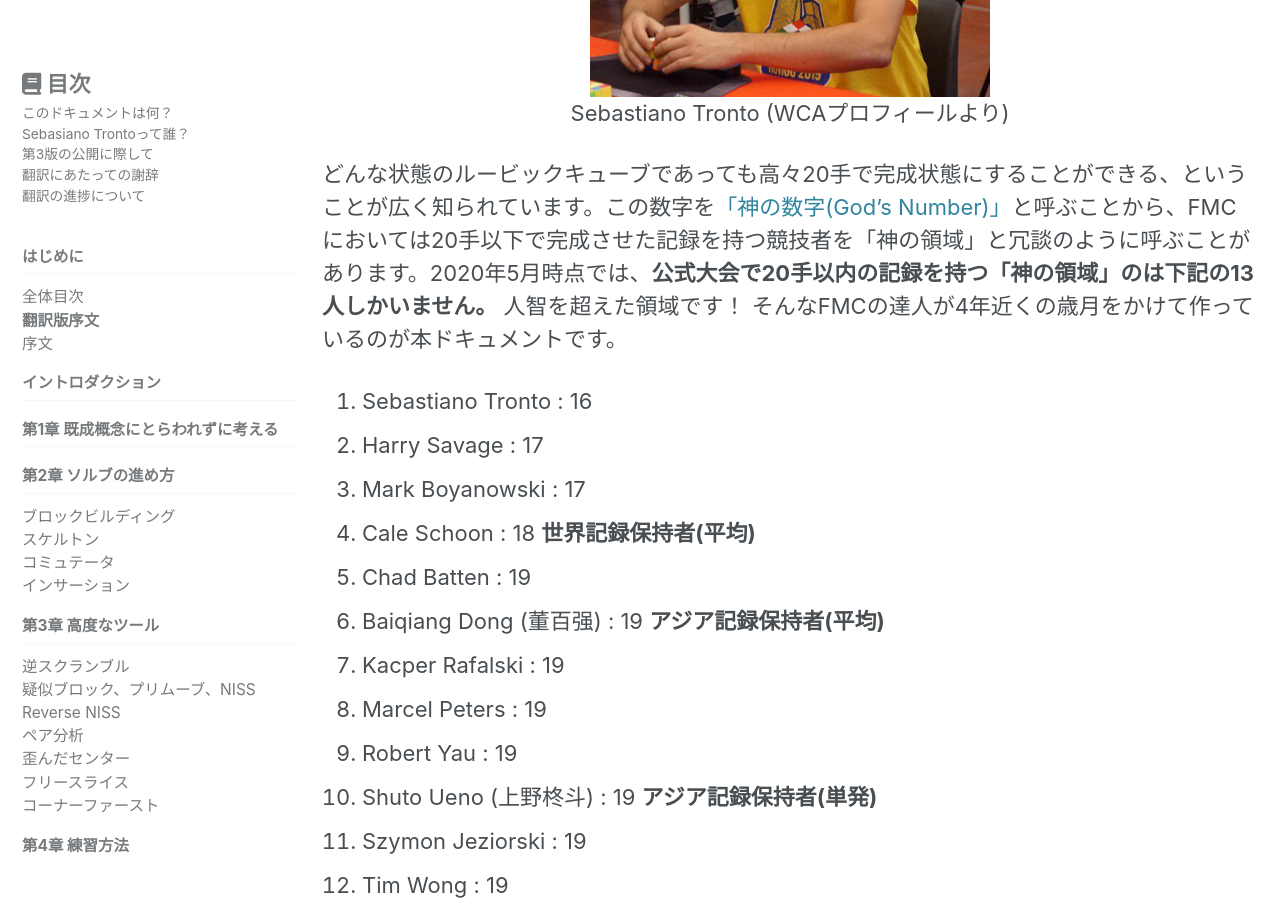
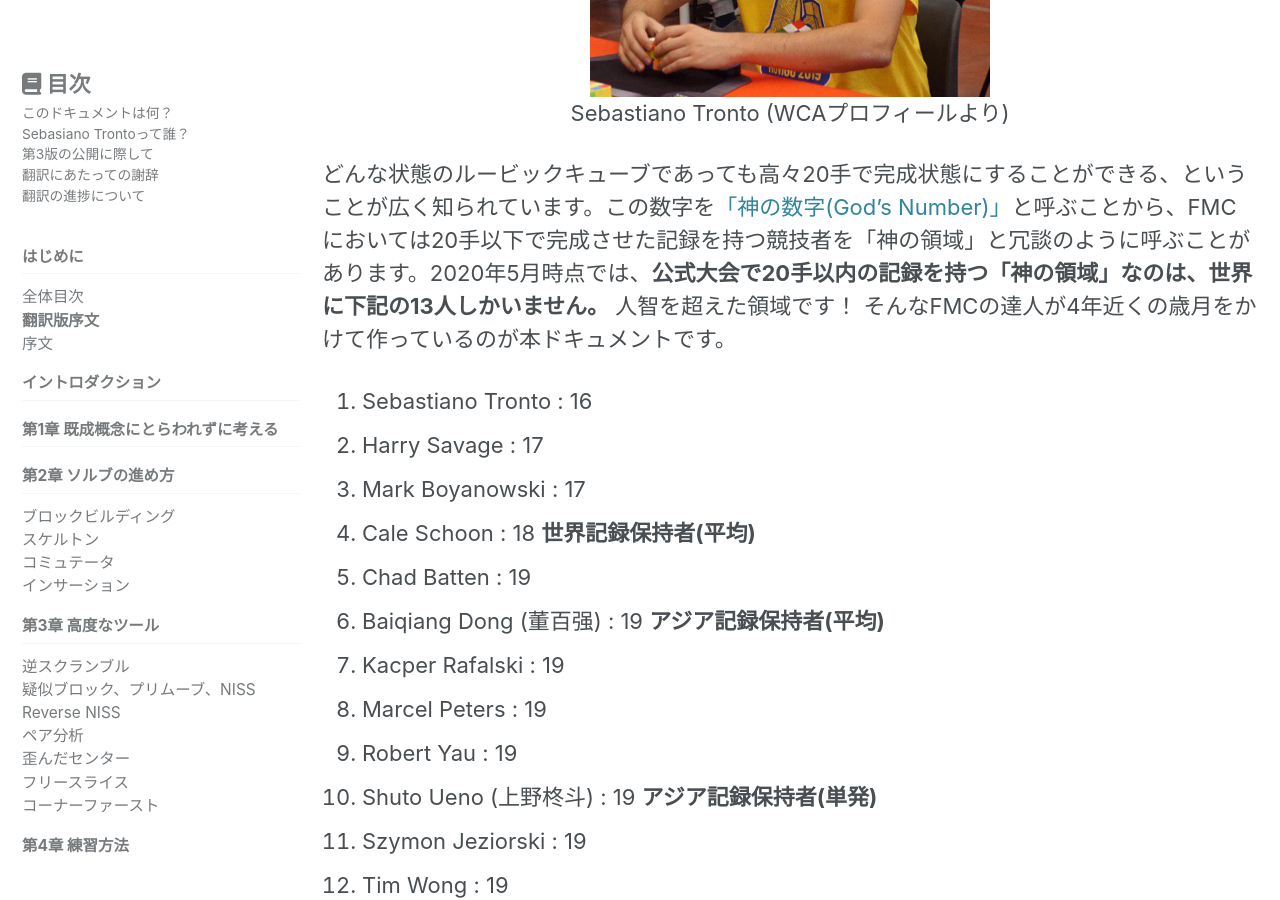
Before and after one commit to kawam1123/translation, a Jekyll site: the page built from _pages/FMC-Tutorial/FMC-tutorial-v3-translationpreface.md, in a window 1280 px wide and 900 px high, scrolled down 1961 px. Built offline with Jekyll 4.4.1, drawn with Linux system fonts in a browser that asks for light colours; cached includes are drawn as plain includes; nearby versions of some CDN libraries.

Commit message:
誤字修正
「神の領域」のは→「神の領域」なのは、世界に

```diff
--- a/_pages/FMC-Tutorial/FMC-tutorial-v3-translationpreface.md
+++ b/_pages/FMC-Tutorial/FMC-tutorial-v3-translationpreface.md
@@ -40,7 +40,7 @@
 Sebastiano Tronto (WCAプロフィールより)
 {:.text-center}
 
-どんな状態のルービックキューブであっても高々20手で完成状態にすることができる、ということが広く知られています。この数字を[「神の数字(God's Number)」](https://www.speedsolving.com/wiki/index.php/God%27s_Algorithm)と呼ぶことから、FMCにおいては20手以下で完成させた記録を持つ競技者を「神の領域」と冗談のように呼ぶことがあります。2020年5月時点では、**公式大会で20手以内の記録を持つ「神の領域」のは下記の13人しかいません。** 人智を超えた領域です！ そんなFMCの達人が4年近くの歳月をかけて作っているのが本ドキュメントです。
+どんな状態のルービックキューブであっても高々20手で完成状態にすることができる、ということが広く知られています。この数字を[「神の数字(God's Number)」](https://www.speedsolving.com/wiki/index.php/God%27s_Algorithm)と呼ぶことから、FMCにおいては20手以下で完成させた記録を持つ競技者を「神の領域」と冗談のように呼ぶことがあります。2020年5月時点では、**公式大会で20手以内の記録を持つ「神の領域」なのは、世界に下記の13人しかいません。** 人智を超えた領域です！ そんなFMCの達人が4年近くの歳月をかけて作っているのが本ドキュメントです。
 
 1. Sebastiano Tronto : 16
 1. Harry Savage : 17
```
